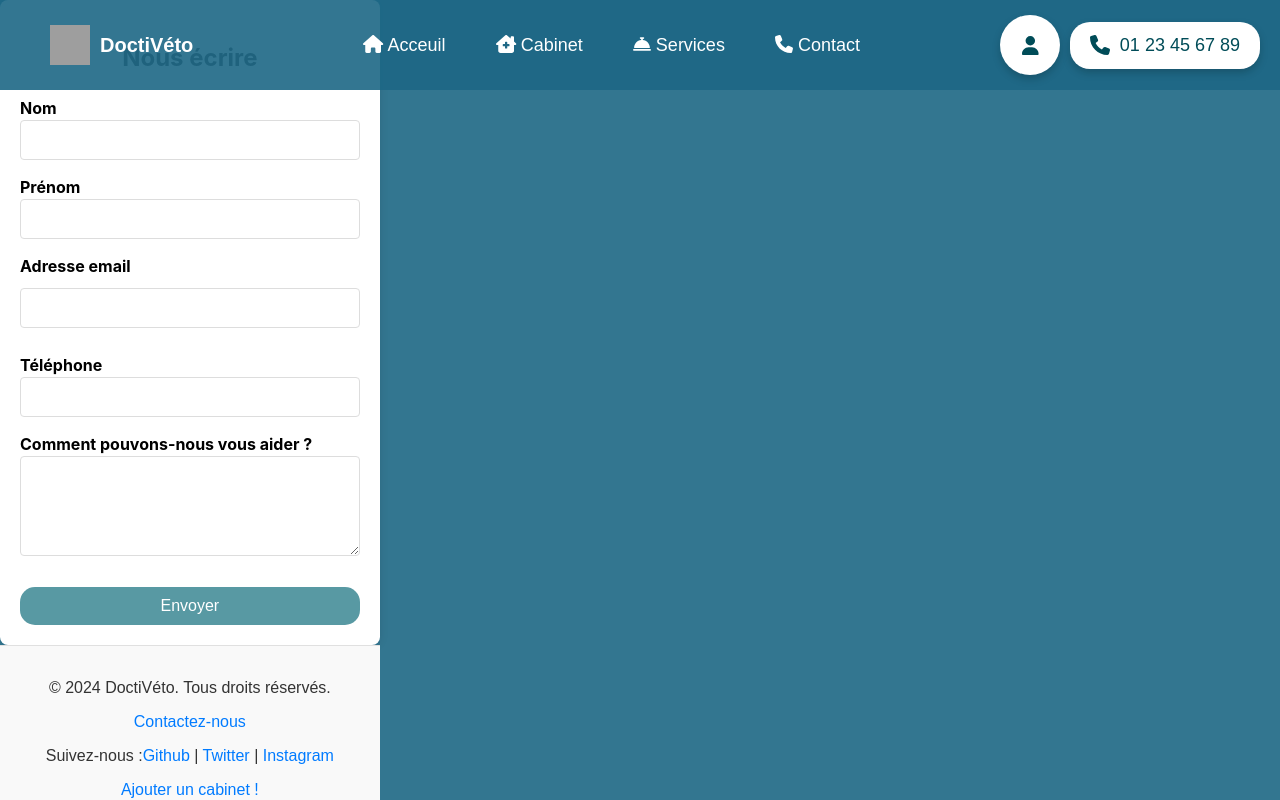
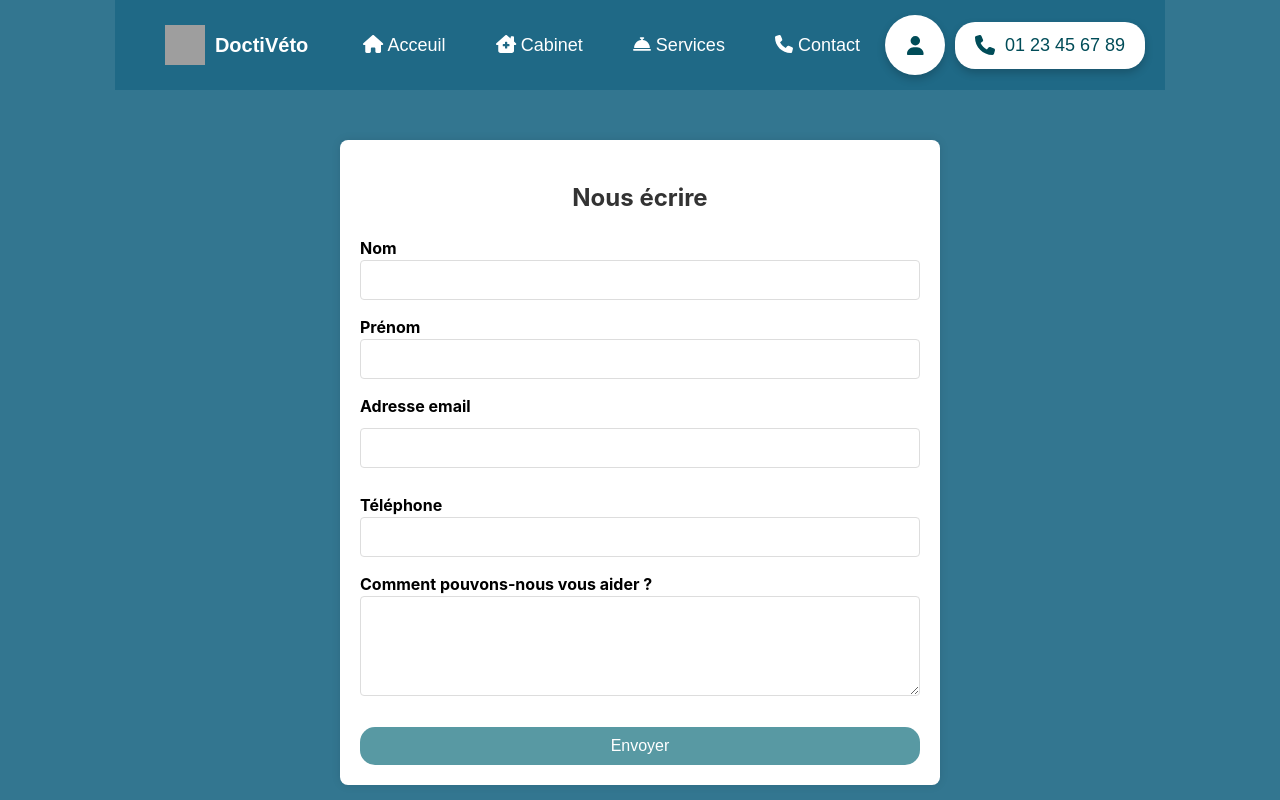
Before and after one commit to marcyannick1/tp-react, a React (Vite) app in the folder front/: page /contact in a window 1280 px wide. Shown: the top 800 px of the page. Built offline with nearby package versions, Linux system fonts and the light colour scheme; grey boxes are pictures that could not be loaded.

Commit message:
fix css contact + navbar

```diff
--- a/front/src/components/contact.css
+++ b/front/src/components/contact.css
@@ -1,11 +1,15 @@
 .contact-form {
     max-width: 600px;
     width: 100%;
+    margin: 50px;
     padding: 20px;
     background-color: #fff;
     box-shadow: 0 0 10px rgba(0, 0, 0, 0.1);
     border-radius: 8px;
     box-sizing: border-box;
+    margin-left: auto;
+    margin-right: auto;
+
 }
 
 .contact-form h2 {
--- a/front/src/components/footer/footer.css
+++ b/front/src/components/footer/footer.css
@@ -12,7 +12,7 @@ footer {
     left: 0;
     bottom: 0;
     width: 100%;
-
+    /* height: 100vh; */
 }
 
 /* footer div {
--- a/front/src/components/header/header.css
+++ b/front/src/components/header/header.css
@@ -14,7 +14,7 @@
 header {
     font-family: Arial, sans-serif;
     /* padding: 10px 0; */
-    position: fixed;
+    /* position: fixed; */
     top: 0;
     left: 0;
     background-color: rgba(29, 104, 133, 0.9);
--- a/front/src/index.css
+++ b/front/src/index.css
@@ -1,11 +1,9 @@
-
 body {
-  margin-top: 150px;
   padding: 0;
-  display: flex;
+  margin: 0;
+  /* display: flex; */
   place-items: center;
   background-color: rgba(29, 104, 133, 0.9); /* Opacité ajustée pour une meilleure visibilité */
-
   font-family: Inter, system-ui, Avenir, Helvetica, Arial, sans-serif;
   line-height: 1.5;
   font-weight: 400;
@@ -23,14 +21,6 @@ a:hover {
   color: #535bf2;
 }
 
-body {
-  margin: 0;
-  display: flex;
-  place-items: center;
-  min-width: 320px;
-
-}
-
 h1 {
   font-size: 3.2em;
   line-height: 1.1;
```
